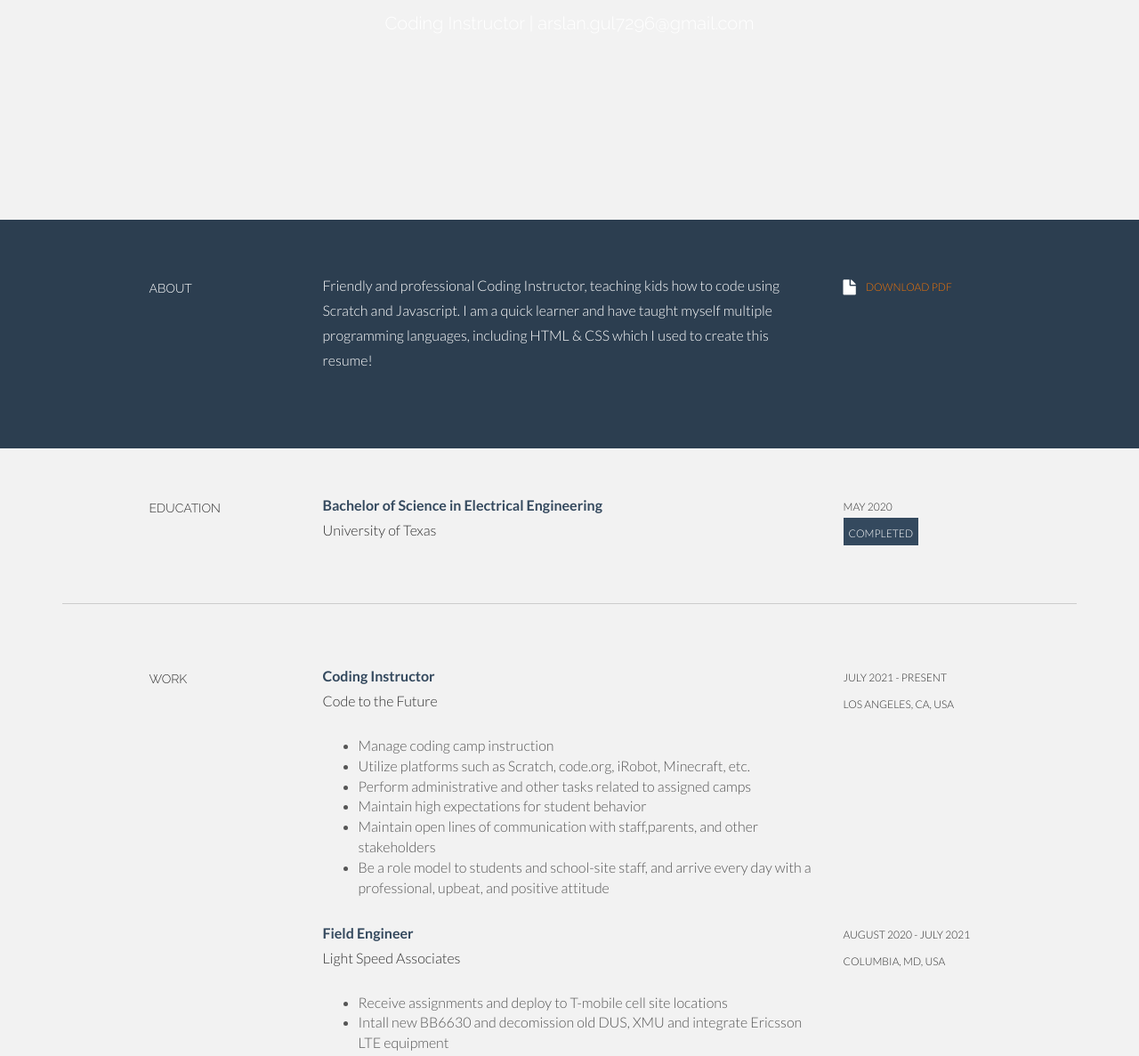
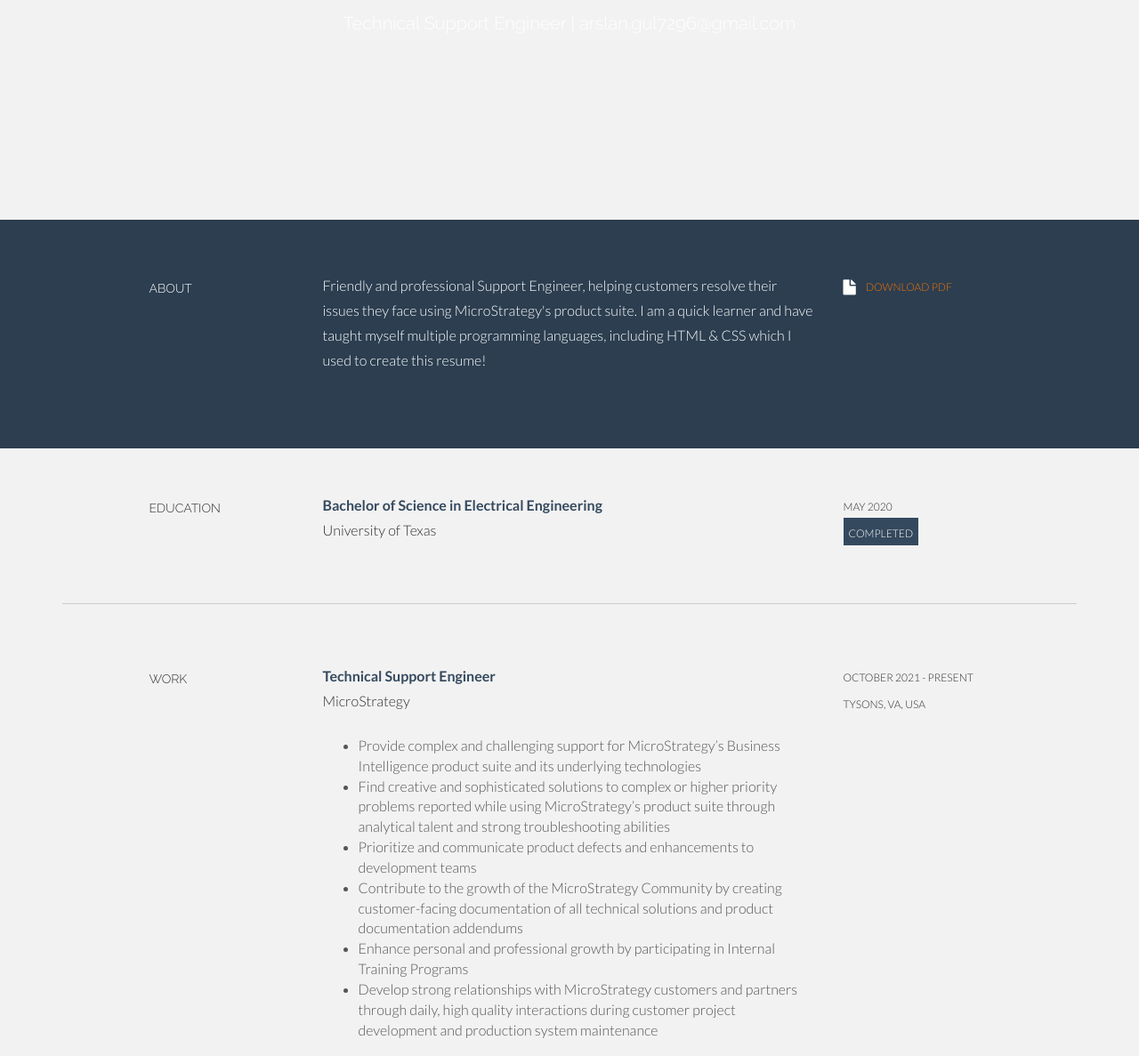
Before and after one commit to arslang07/arslang07.github.io, a plain HTML site: page index.html in a window 1280 px wide. Shown: the part 253-1440 px from the top of the page at 89% size. Drawn offline with Linux system fonts and the light colour scheme.

Commit message:
Add files via upload

```diff
--- a/index.html
+++ b/index.html
@@ -30,7 +30,7 @@
 	  <div class="row centered">
 	   <div class="col-lg-12">
 	    <h1> Arslan Gul</h1>
-	    <h3> Coding Instructor |
+	    <h3> Technical Support Engineer |
 	    <a href="mailto:arslan.gul7296@gmail.com">arslan.gul7296@gmail.com</a>
 	    </h3>
 	   </div><!--/.col-lg-12-->
@@ -46,7 +46,7 @@
          <h5>ABOUT</h5>
        </div>
        <div class="col-lg-6">
-<p>Friendly and professional Coding Instructor, teaching kids how to code using Scratch and Javascript. I am a quick learner and have taught myself multiple programming languages, including HTML & CSS which I used to create this resume!</p>
+<p>Friendly and professional Support Engineer, helping customers resolve their issues they face using MicroStrategy's product suite. I am a quick learner and have taught myself multiple programming languages, including HTML & CSS which I used to create this resume!</p>
 </div>
        <div class="col-lg-3">
          <p><a href="index.pdf"><i class="icon-file"></i> <sm>DOWNLOAD PDF</sm></a></p>
@@ -91,8 +91,27 @@
 				<div class="col-lg-2 col-lg-offset-1">
 					<h5>WORK</h5>
 				</div>
+				<!-- EDIT: MSTR work -->
+				<div class="col-lg-6">
+					<p class="tight"><t>Technical Support Engineer </t><br/>
+						MicroStrategy <br/>
+					</p>
+					<p><more> <ul style="list-style-type: disc">
+						<li> Provide complex and challenging support for MicroStrategy’s Business Intelligence product suite and its underlying technologies</li>
+						<li> Find creative and sophisticated solutions to complex or higher priority problems reported while using MicroStrategy’s product suite through analytical talent and strong troubleshooting abilities </li>
+						<li> Prioritize and communicate product defects and enhancements to development teams</li>
+						<li> Contribute to the growth of the MicroStrategy Community by creating customer-facing documentation of all technical solutions and product documentation addendums</li>
+						<li> Enhance personal and professional growth by participating in Internal Training Programs</li>
+						<li> Develop strong relationships with MicroStrategy customers and partners through daily, high quality interactions during customer project development and production system maintenance</li>
+					</ul></more></p>
+				</div>
+				<div class="col-lg-3">
+					<p><sm>October 2021 - Present <br />
+					Tysons, VA, USA</sm></p>
+				</div>
+
 				<!-- EDIT: work line 1 -->
-				<div class="col-lg-6">
+				<div class="col-lg-6 col-lg-offset-3">
 					<p class="tight"><t>Coding Instructor </t><br/>
 						Code to the Future <br/>
 					</p>
@@ -106,7 +125,7 @@
 					</ul></more></p>
 				</div>
 				<div class="col-lg-3">
-					<p><sm>July 2021 - Present <br />
+					<p><sm>July 2021 - October 2021 <br />
 					Los Angeles, CA, USA</sm></p>
 				</div>
 
@@ -190,7 +209,7 @@
 				<!-- EDIT: skills line 3-->
 				<div class="col-lg-6 col-lg-offset-3">
 					<p><t>Office Softwares</t><br/>
-						Salesforce, Google Suite, Zoom, Microsoft Office, Microsoft Teams, Slack<br/>
+						Salesforce, ServiceNow, Google Suite, Zoom, Microsoft Office, Microsoft Teams, Slack<br/>
 					</p>
 				</div>
 
```
